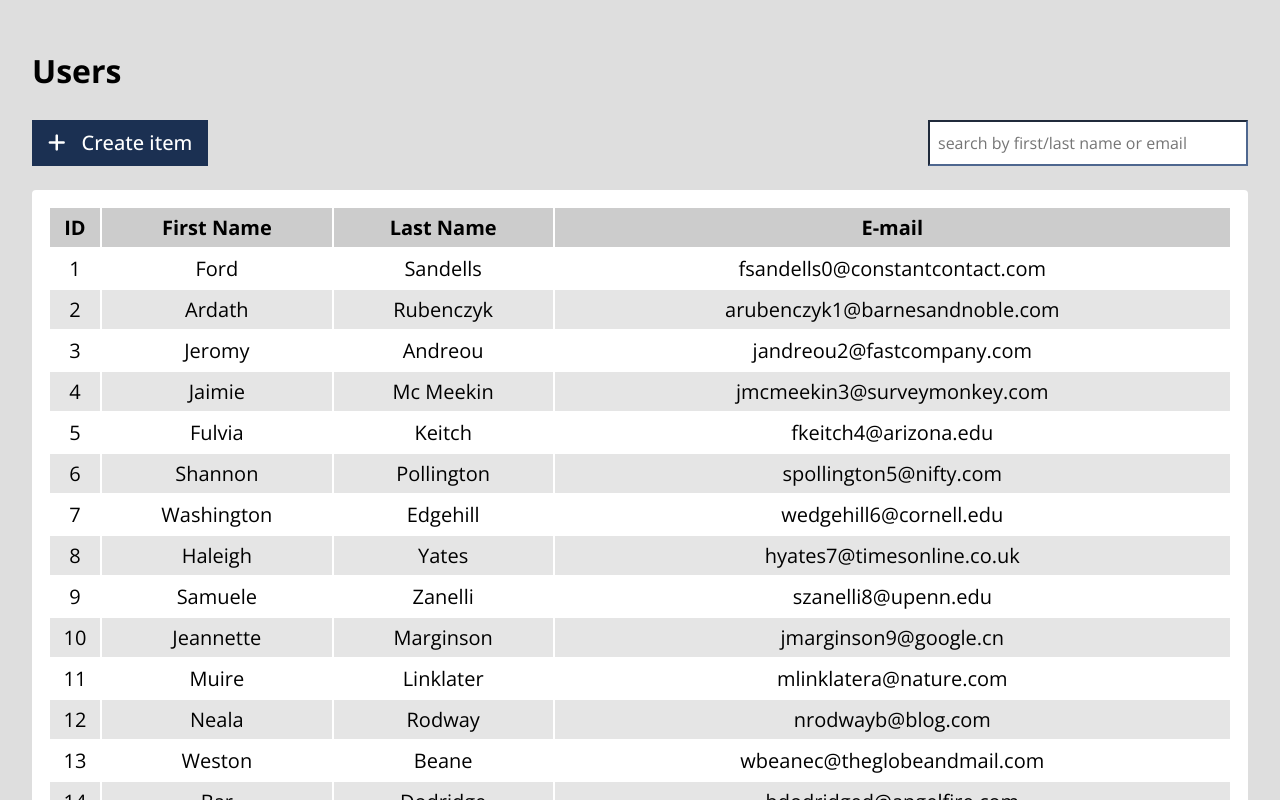
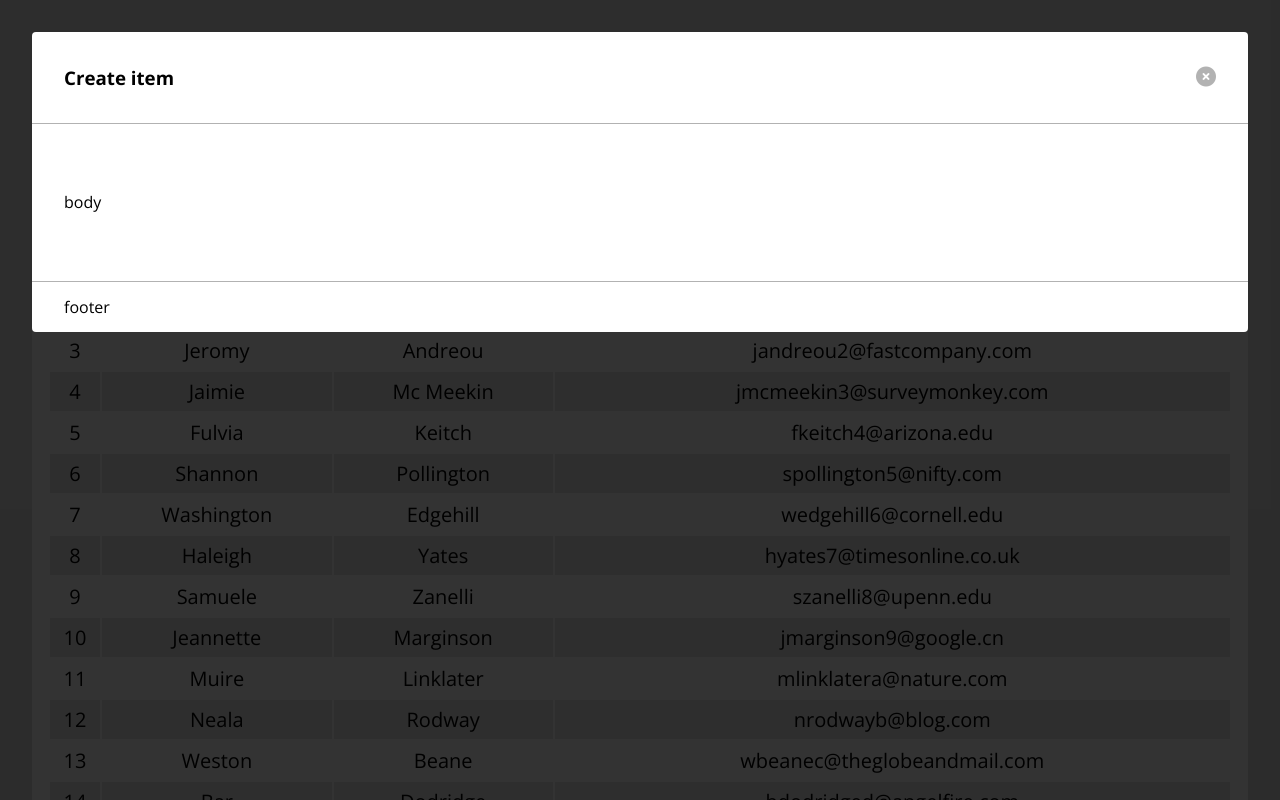
Before and after one commit to jonaslocke/fit-interview-autodesk, a React (Create React App) app: page / in a window 1280 px wide. Shown: the top 800 px of the page. Built offline with nearby package versions, Linux system fonts and the light colour scheme.

Commit message:
modal new user

```diff
--- a/src/components/Dashboard.tsx
+++ b/src/components/Dashboard.tsx
@@ -3,6 +3,7 @@ import { ActionsBar } from "./ActionsBar";
 import { useUserData } from "../hooks/useUserData";
 import { User } from "../types";
 import { SearchContext } from "../Contexts";
+import { NewUserModal } from "./NewUserModal";
 type Props = {};
 
 export const Dashboard: FC<Props> = () => {
@@ -10,6 +11,7 @@ export const Dashboard: FC<Props> = () => {
 
   const [users, setUsers] = useState<User[]>([]);
   const [search, setSearch] = useState("");
+  const [showModal, setShowModal] = useState(true);
 
   const getUsers = async () => {
     const users = await fetchUsers();
@@ -78,6 +80,7 @@ export const Dashboard: FC<Props> = () => {
           <NoData />
         )}
       </div>
+      {showModal && <NewUserModal closeMethod={() => setShowModal(false)} />}
     </SearchContext.Provider>
   );
 };
--- /dev/null
+++ b/src/components/NewUserModal.tsx
@@ -0,0 +1,28 @@
+import { FC } from "react";
+type Props = {
+  closeMethod: () => void;
+};
+
+export const NewUserModal: FC<Props> = ({ closeMethod }) => {
+  const handleClose = () => {
+    closeMethod();
+  };
+  return (
+    <div className="bg-black-80 fixed h-100 left-0 top-0 w-100 pa4">
+      <div
+        className="bg-white w-100 br2 flex flex-column justify-between"
+        style={{ minHeight: 300 }}
+      >
+        <div className="pv3 ph4 bb b--black-30 flex justify-between items-center">
+          <h3>Create item</h3>
+          <i
+            className="fa-solid fa-circle-xmark cup f4 black-30 hover-black-70"
+            onClick={handleClose}
+          ></i>
+        </div>
+        <div className="pv3 ph4">body</div>
+        <div className="pv3 ph4 bt b--black-30">footer</div>
+      </div>
+    </div>
+  );
+};
```
